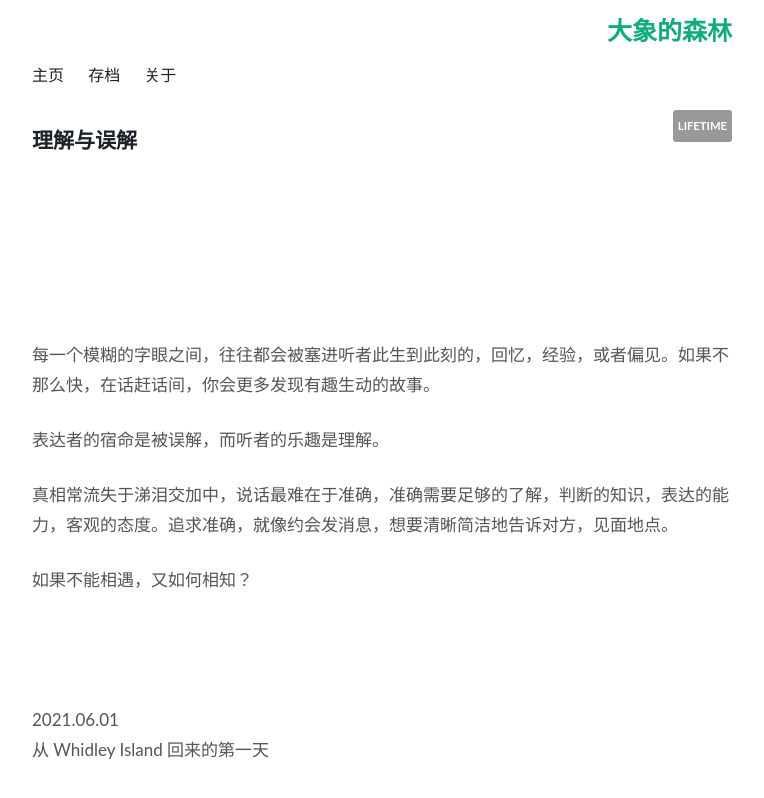
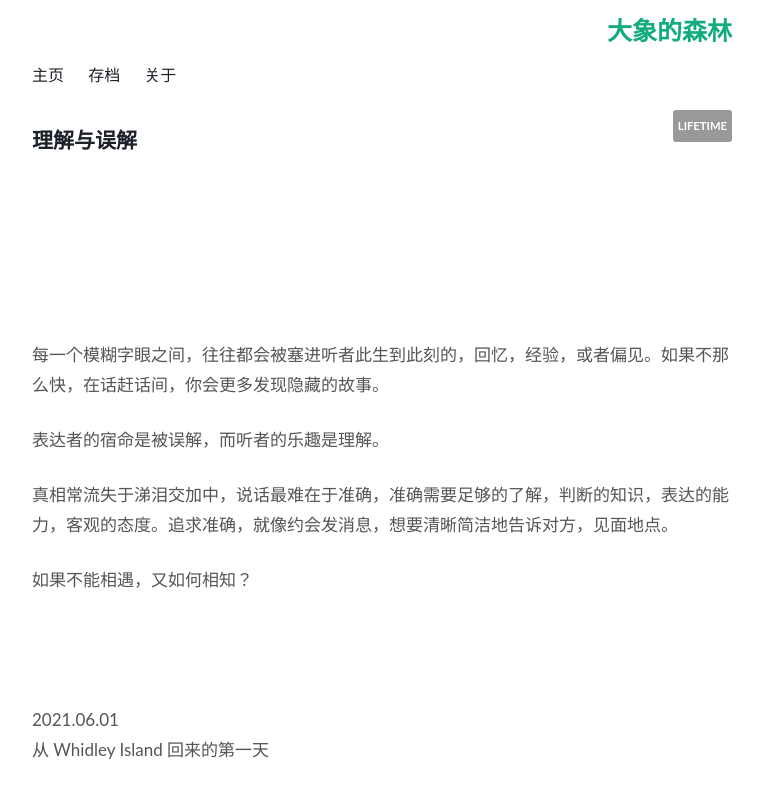
Before and after one commit to WillWang-X/willwang-x.github.io, a Jekyll site: the page built from _posts/blogs/2021-06-01-understanding-and-misunderstanding.md, in a window 1280 px wide. Shown: the top 798 px of the page, without its empty margins (258-1022 px from the left). Built offline with Jekyll 4.4.1, drawn with Linux system fonts in a browser that asks for light colours.

Commit message:
Fix typo

```diff
--- a/_posts/blogs/2021-06-01-understanding-and-misunderstanding.md
+++ b/_posts/blogs/2021-06-01-understanding-and-misunderstanding.md
@@ -16,7 +16,7 @@ published: true
 <br>
 <br>
 
-每一个模糊的字眼之间，往往都会被塞进听者此生到此刻的，回忆，经验，或者偏见。如果不那么快，在话赶话间，你会更多发现有趣生动的故事。
+每一个模糊字眼之间，往往都会被塞进听者此生到此刻的，回忆，经验，或者偏见。如果不那么快，在话赶话间，你会更多发现隐藏的故事。
 
 表达者的宿命是被误解，而听者的乐趣是理解。
 
```
